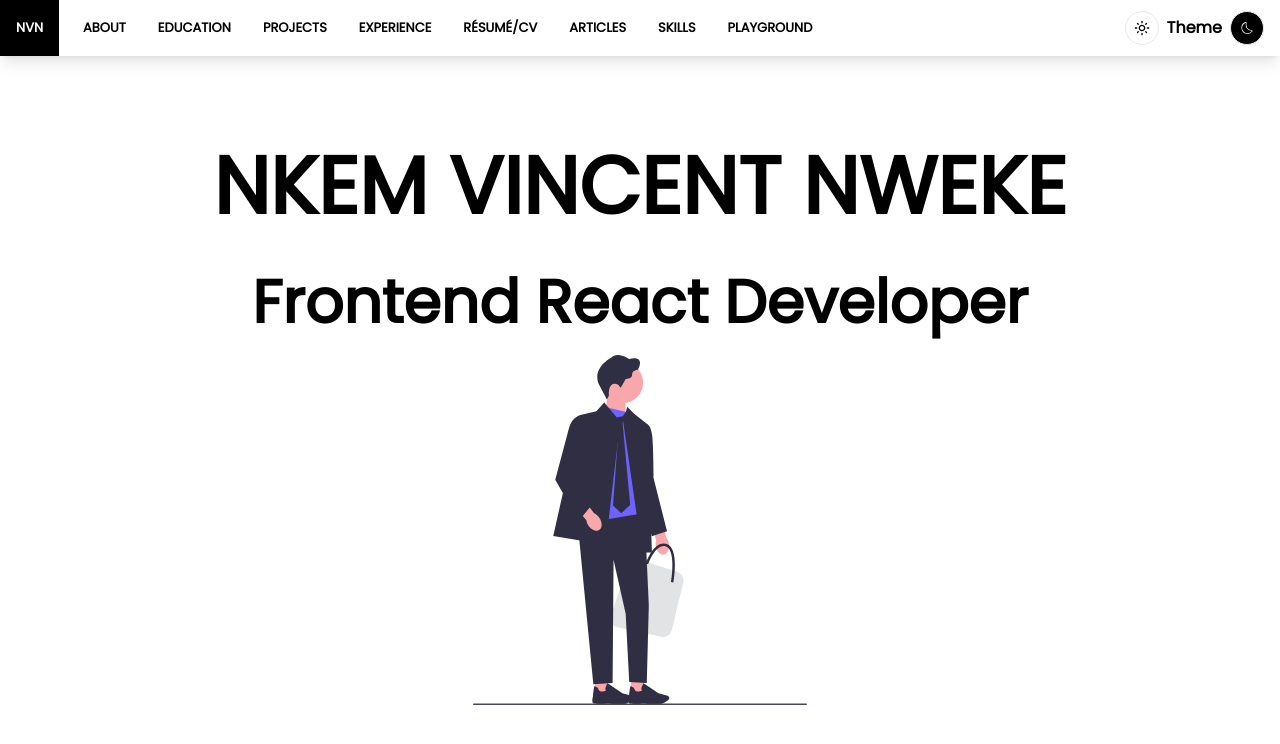
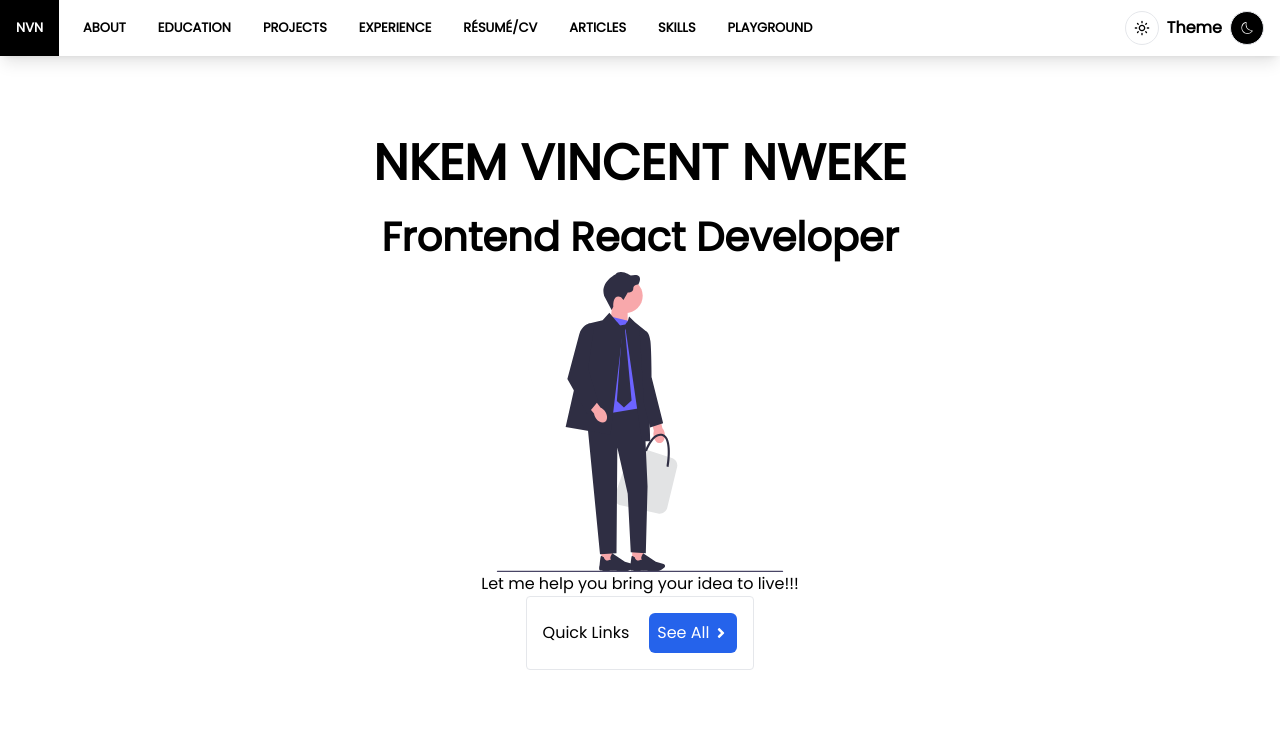
Before and after one commit to Nkemakolamuko/main-portfolio, a React (Vite) app: page / in a window 1280 px wide. Shown: the top 744 px of the page. Built offline with nearby package versions, Linux system fonts and the light colour scheme.

Commit message:
Quick major UI fixes --

```diff
--- a/src/components/Header.jsx
+++ b/src/components/Header.jsx
@@ -34,9 +34,7 @@ const Header = ({
   return (
     <nav
       className={`flex justify-between items-center ${
-        theme === "light"
-          ? "shadow-lg"
-          : "shadow-md shadow-white/80 hover:shadow-white/80 hover:shadow-lg transition-all duration-300"
+        theme === "light" ? "shadow-lg" : "border-b transition-all duration-300"
       }  font-semibold top-0 sticky z-50 header`}
       data-theme={theme}
     >
--- a/src/components/pages/About.jsx
+++ b/src/components/pages/About.jsx
@@ -126,11 +126,7 @@ const About = () => {
             </div>
           </button>
           {isInterestVisible && (
-            <div
-              ref={interestsRef}
-              id="interests"
-              className="px-2 py-4 text-sm"
-            >
+            <div ref={interestsRef} id="interests" className="px-2 py-4">
               <p className="mb-4">
                 As a Frontend Developer, I am passionate about honing my skills
                 and staying up-to-date with the latest technologies and trends
--- a/src/components/pages/Home.jsx
+++ b/src/components/pages/Home.jsx
@@ -7,10 +7,25 @@ import "react-toastify/dist/ReactToastify.css";
 import { ThemeContext } from "../../App";
 import { useContext } from "react";
 import Typewriter from "./HomeAnimate";
+import { Link } from "react-router-dom";
+import { FaAngleRight, FaTimes } from "react-icons/fa";
 
 const Home = () => {
   const { theme, setTheme } = useContext(ThemeContext);
   const [hamburger, setHamburger] = useState(false);
+  const [show, setShow] = useState(false);
+
+  const links = [
+    { to: "/", text: "HOME" },
+    { to: "/about", text: "ABOUT" },
+    { to: "/education", text: "EDUCATION" },
+    { to: "/projects", text: "PROJECTS" },
+    { to: "/experience", text: "EXPERIENCE" },
+    { to: "/resume", text: "RÉSUMÉ/CV" },
+    { to: "/articles", text: "ARTICLES" },
+    { to: "/skill", text: "SKILLS" },
+    { to: "/playground", text: "PLAYGROUND" },
+  ];
 
   const handleOpenHamburger = () => {
     setHamburger(true);
@@ -21,28 +36,28 @@ const Home = () => {
   };
 
   return (
-    <div className="home h-screen" data-theme={theme}>
+    <div className="home h-screen relative" data-theme={theme}>
       <Header openHamburger={handleOpenHamburger} />
       {hamburger && <HeaderHamburger hideHamburger={handleHideHamburger} />}
       <ToastContainer position="top-left" />
       <div
-        className="flex flex-col items-center home gap-8 md:gap-0 h-[100vh] md:h-[91vh]"
+        className="flex flex-col items-center home gap-5 md:gap-0 h-[100vh] md:h-[91vh]"
         // data-theme="dark"
         data-theme={theme}
       >
         <div className="z-0 text-center mt-[100px] md:mt-[70px]">
-          <span className="text-[30px] md:text-[50px] lg:text-[80px] font-[700] uppercase name transition-all duration-300">
+          <span className="text-[30px] md:text-[50px] lg:text-[50px] font-[700] uppercase name transition-all duration-300">
             {/* The space before the name makes it return what I want it to - because it skips the second letter at index 1 - I wonder why */}
             <Typewriter text="  Nkem Vincent Nweke" speed={100} />
           </span>{" "}
           <br />
-          <span className="text-[24px] lg:text-[60px] font-[600] name transition-all duration-300">
+          <span className="text-[24px] lg:text-[40px] font-[600] name transition-all duration-300">
             <Typewriter text="  Frontend React Developer" speed={200} />
           </span>
         </div>
 
         <svg
-          className="z-10 h-[350px] w-[350px] md:h-[350px] md:w-[350px]"
+          className="z-10 h-[300px] w-[300px]"
           xmlns="http://www.w3.org/2000/svg"
           // width="350"
           // height="350"
@@ -133,6 +148,46 @@ const Home = () => {
             fill={theme === "light" ? "#2f2e43" : "#ccc"}
           />
         </svg>
+
+        {/* Quick Links */}
+        <div>
+          <p>Let me help you bring your idea to live!!!</p>
+        </div>
+
+        <div className="flex items-center gap-5 justify-center border p-4 rounded w-fit overflow-hidden mb-2">
+          <p>Quick Links</p>
+          <div
+            className={`p-2 rounded-md ${
+              !show ? "bg-blue-600" : "bg-rose-500"
+            } text-white flex items-center gap-1 cursor-pointer transition-all duration-300`}
+            onClick={() => setShow(!show)}
+          >
+            {!show ? (
+              <>
+                <span>See All</span>
+                <FaAngleRight />
+              </>
+            ) : (
+              <>
+                {" "}
+                <span>Cancel</span> <FaTimes />{" "}
+              </>
+            )}
+          </div>
+        </div>
+        {show ? (
+          <ul className="absolute top-[50%] p-4 border shadow-lg bg-white text-black rounded-md grid grid-cols-3 gap-2 w-[340px] text-xs z-10">
+            {links.map((link, i) => {
+              return (
+                <Link to={link.to} key={i}>
+                  <li className="p-2 bg-blue-500 text-white rounded-lg text-center">
+                    {link.text}
+                  </li>
+                </Link>
+              );
+            })}
+          </ul>
+        ) : null}
       </div>
     </div>
   );
```
